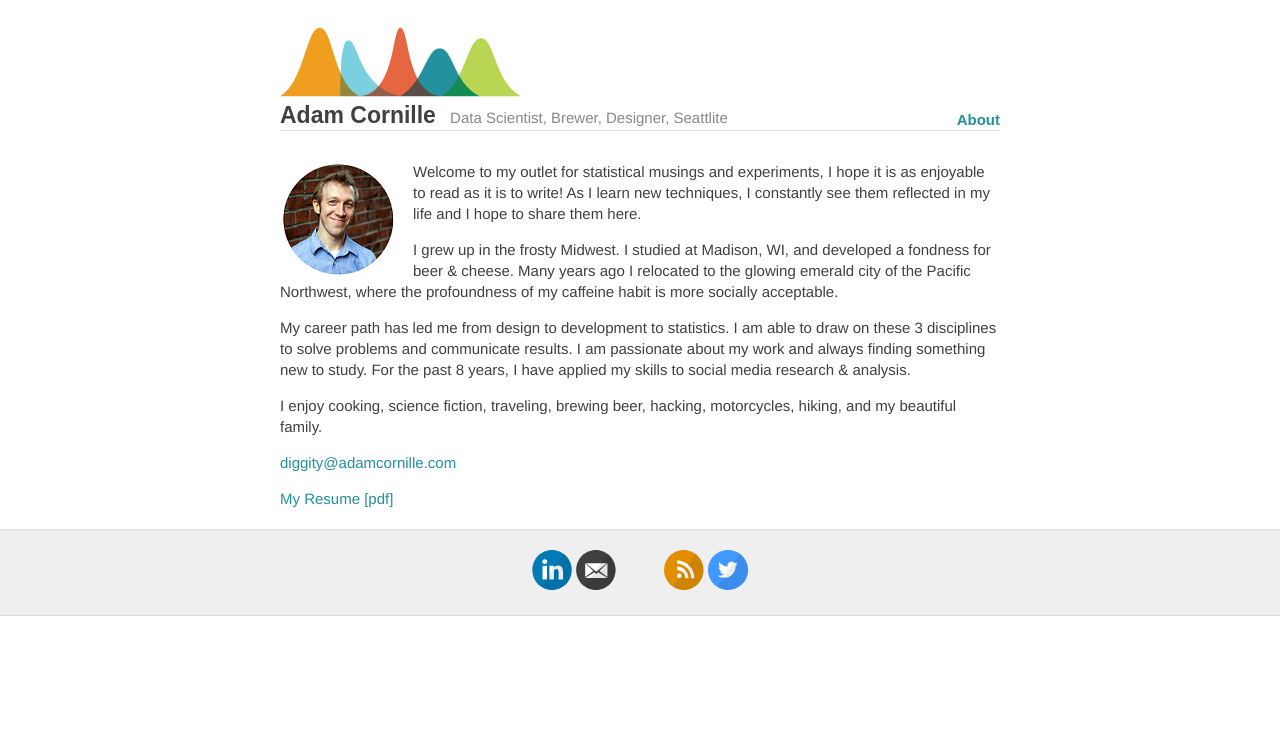
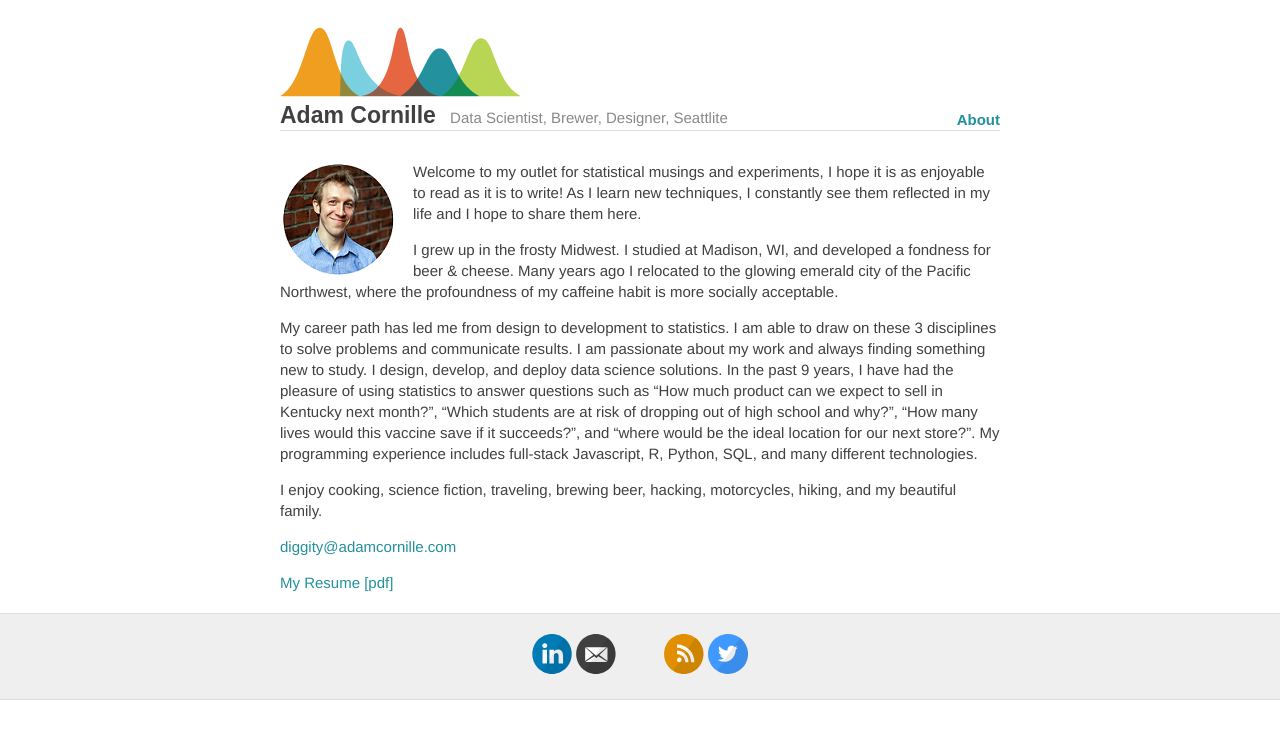
Before and after one commit to lafncow/lafncow.github.io, a Jekyll site: the page built from about.md, in a window 1280 px wide. Shown: the top 739 px of the page. Built offline with Jekyll 4.4.1, drawn with Linux system fonts in a browser that asks for light colours.

Commit message:
About & Resume updates

```diff
--- a/about.md
+++ b/about.md
@@ -8,7 +8,7 @@ Welcome to my outlet for statistical musings and experiments, I hope it is as en
 
 I grew up in the frosty Midwest. I studied at Madison, WI, and developed a fondness for beer & cheese. Many years ago I relocated to the glowing emerald city of the Pacific Northwest, where the profoundness of my caffeine habit is more socially acceptable.
 
-My career path has led me from design to development to statistics. I am able to draw on these 3 disciplines to solve problems and communicate results. I am passionate about my work and always finding something new to study. For the past 8 years, I have applied my skills to social media research & analysis.
+My career path has led me from design to development to statistics. I am able to draw on these 3 disciplines to solve problems and communicate results. I am passionate about my work and always finding something new to study. I design, develop, and deploy data science solutions. In the past 9 years, I have had the pleasure of using statistics to answer questions such as "How much product can we expect to sell in Kentucky next month?", "Which students are at risk of dropping out of high school and why?", "How many lives would this vaccine save if it succeeds?", and "where would be the ideal location for our next store?". My programming experience includes full-stack Javascript, R, Python, SQL, and many different technologies.
 
 I enjoy cooking, science fiction, traveling, brewing beer, hacking, motorcycles, hiking, and my beautiful family.
 
```
Also changed, not shown: 1 other file.
